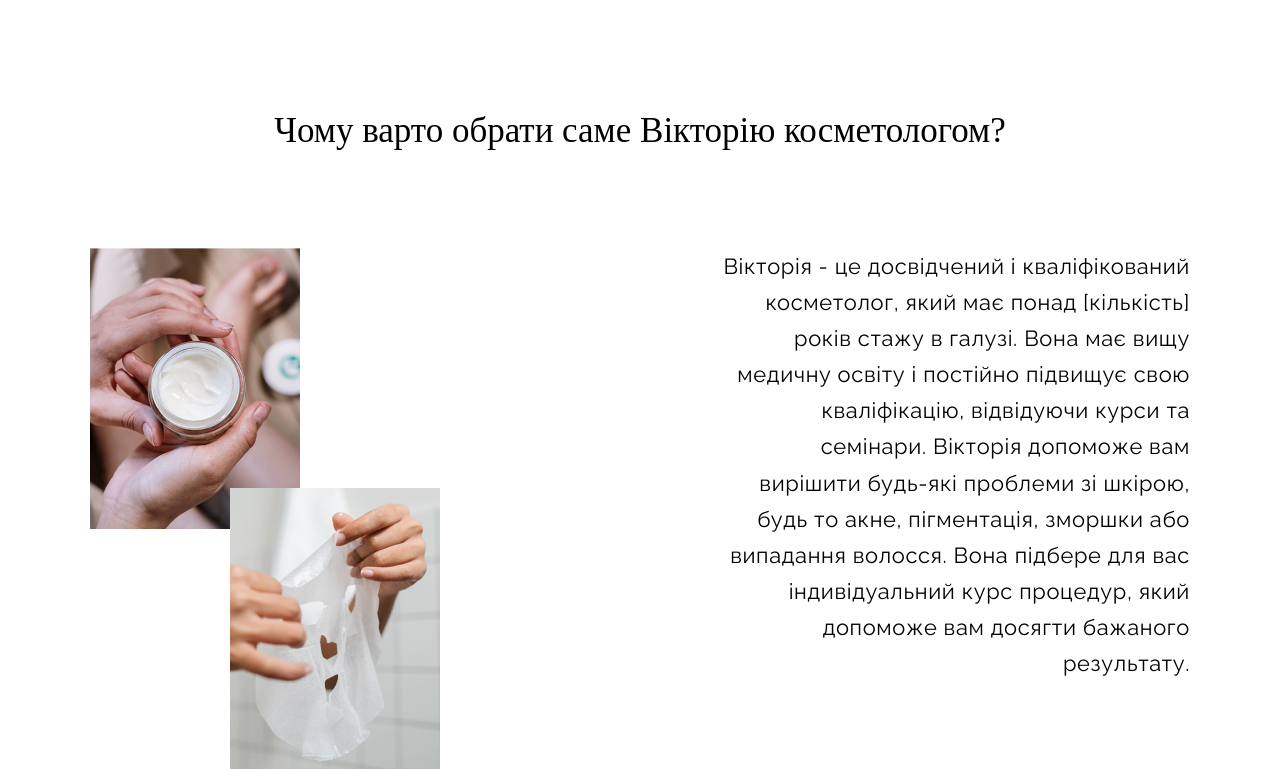
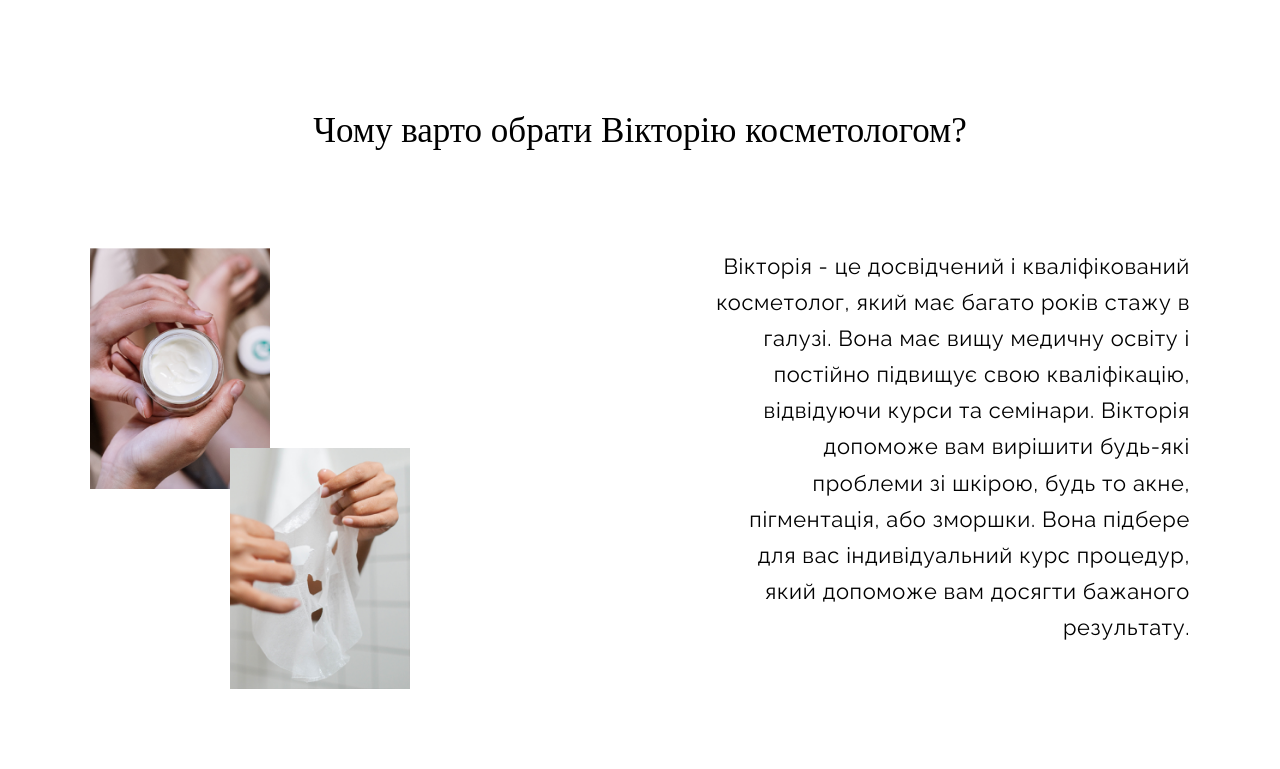
Before and after one commit to CyberPsychoPlus/cosmetology-landing-page, a website built with Vite: page cosmetology-landing-page/index.html in a window 1280 px wide. Shown: the part 1082-1851 px from the top of the page. After the commit the page ends 1771 px from the top, so only its background shows below. Built offline with nearby package versions, Linux system fonts and the light colour scheme; a web font is replaced by a local one.

Commit message:
small refactoring

```diff
--- a/cosmetology-landing-page/index.html
+++ b/cosmetology-landing-page/index.html
@@ -59,31 +59,30 @@
       </div>
     </main>
     <section class="about">
-      <h2 class="about__title">
-        Чому варто обрати саме Вікторію косметологом?
-      </h2>
+      <h2 class="about__title">Чому варто обрати Вікторію косметологом?</h2>
       <div class="about__wrapper">
-        <div class="about__pic">
+        <div class="about__info">
+          <div class="about__pictures">
             <img
               src="/images/about-pic-1.png"
               alt="FACE WASH"
-            class="about__thumb1"
+              class="about__pic"
             />
             <img
               src="/images/about-pic-2.png"
               alt="CLEANSER"
-            class="about__thumb2"
+              class="about__pic about__pic_displaced"
             />
           </div>
           <h3 class="about__subtitle">
-          Вікторія - це досвідчений і кваліфікований косметолог, який має понад
-          [кількість] років стажу в галузі. Вона має вищу медичну освіту і
-          постійно підвищує свою кваліфікацію, відвідуючи курси та семінари.
-          Вікторія допоможе вам вирішити будь-які проблеми зі шкірою, будь то
-          акне, пігментація, зморшки або випадання волосся. Вона підбере для вас
-          індивідуальний курс процедур, який допоможе вам досягти бажаного
-          результату.
+            Вікторія - це досвідчений і кваліфікований косметолог, який має
+            багато років стажу в галузі. Вона має вищу медичну освіту і постійно
+            підвищує свою кваліфікацію, відвідуючи курси та семінари. Вікторія
+            допоможе вам вирішити будь-які проблеми зі шкірою, будь то акне,
+            пігментація, або зморшки. Вона підбере для вас індивідуальний курс
+            процедур, який допоможе вам досягти бажаного результату.
           </h3>
+        </div>
       </div>
     </section>
     <script type="module" src="./src/js/main.js"></script>
--- a/cosmetology-landing-page/src/scss/style.scss
+++ b/cosmetology-landing-page/src/scss/style.scss
@@ -79,8 +79,9 @@ body {
 .about {
   margin-bottom: 175px;
   &__title {
-    display: flex;
-    justify-content: center;
+    text-align: center;
+    max-width: 1100px;
+    margin: 0 auto;
     font-family: 'GFS Didot';
     color: #000;
     padding-bottom: 100px;
@@ -90,24 +91,27 @@ body {
   &__wrapper {
     max-width: 1100px;
     margin: 0 auto;
+  }
+
+  &__info {
     display: grid;
     grid-template-columns: repeat(2, 1fr);
     gap: 150px;
   }
 
-  &__pic {
+  &__pictures {
     position: relative;
-    max-width: 50%;
   }
 
-  &__thumb1 {
+  &__pic {
     position: absolute;
-  }
+    max-width: 180px;
+    max-height: 250px;
 
-  &__thumb2 {
-    position: absolute;
-    top: 240px;
-    left: 140px;
+    &_displaced {
+      top: 200px;
+      left: 140px;
+    }
   }
 
   &__subtitle {
```
Lines whose indentation alone changed are shown as unchanged.
